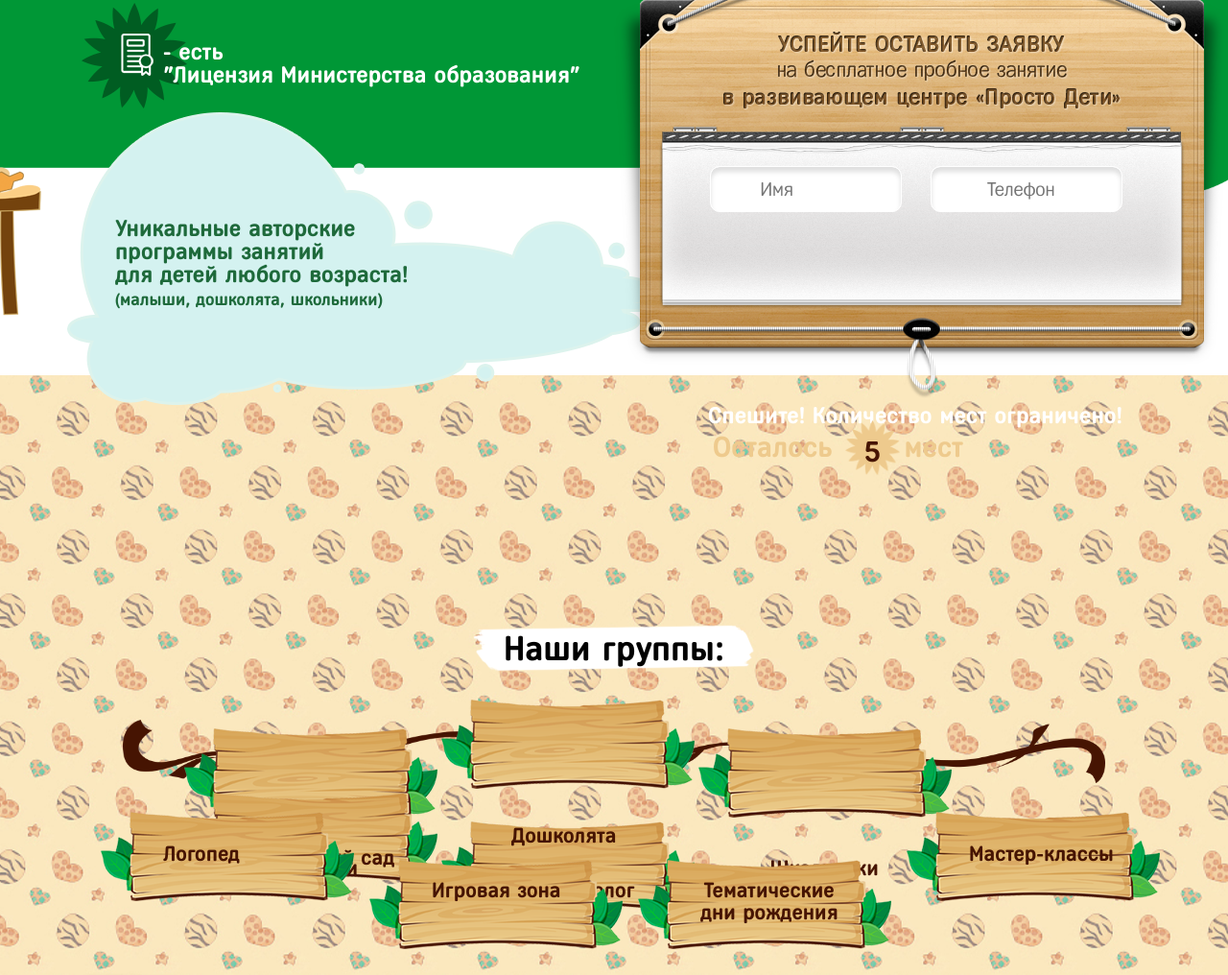
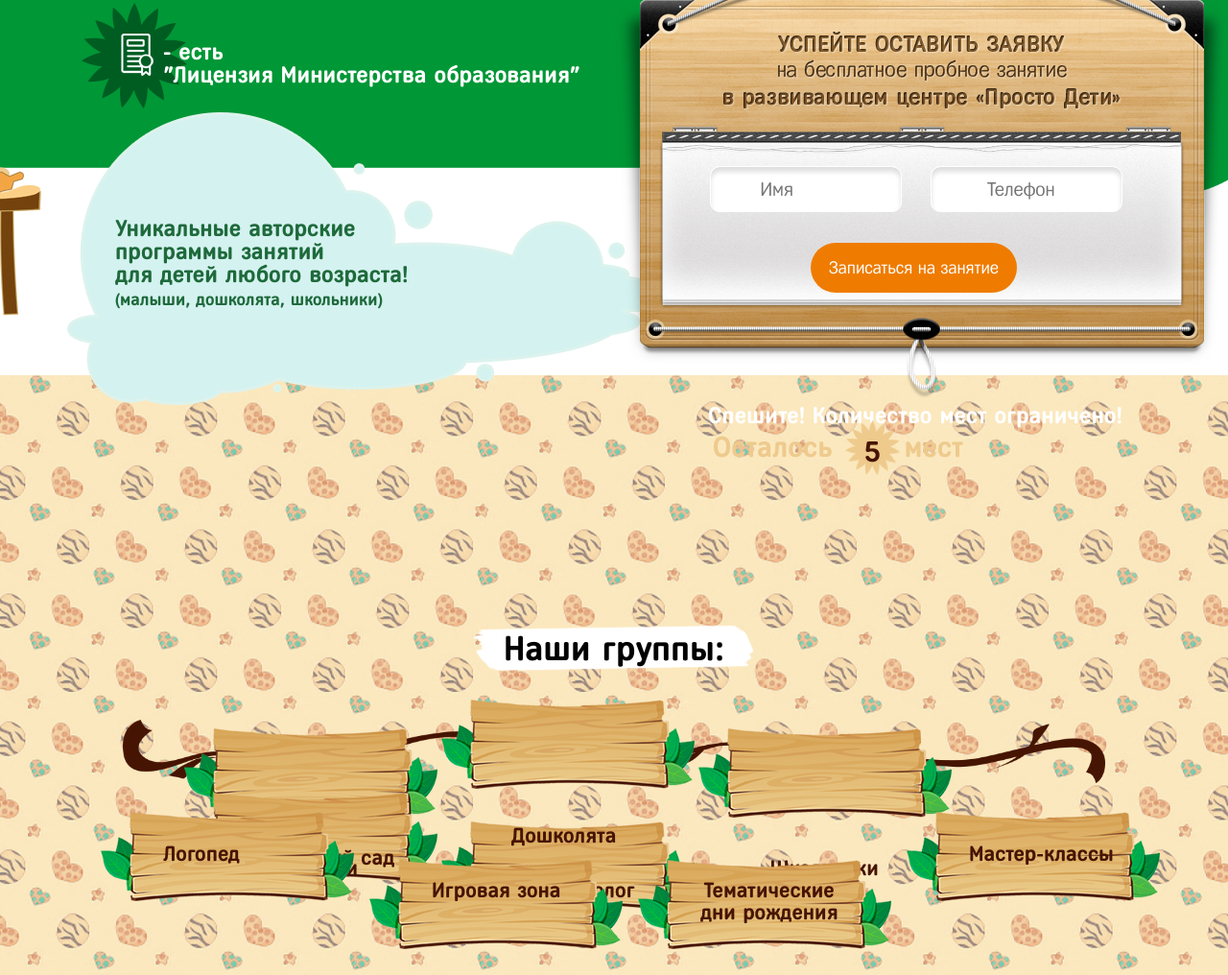
Before and after one commit to StanislawPivovarov/kinder-bootstrap, a website: page index.html in a window 1280 px wide. Shown: the part 4145-5161 px from the top of the page at 96% size. Drawn offline with nearby package versions, Linux system fonts and the light colour scheme; files whose address does not match are found by name; a web font is replaced by a local one.

Commit message:
done for 1080p

```diff
--- a/index.html
+++ b/index.html
@@ -31,7 +31,7 @@
                           <p class="adress">г. Москва, Ленинский пр-т, д. 114 <br>
                         <span class="number">+7 (919) 10-200-10</span></p>
                   </div>
-                  <button class="request-call">Заказать звонок</button>
+                  <button href="#" class="request-call">Заказать звонок</button>
 
         </div>
     </div>
@@ -77,7 +77,7 @@
         </div>
         <div class="row row-button">
             <div class="col-12">
-                <button class="form-button">Записаться на занятие</button>
+                <button href="#" class="form-button">Записаться на занятие</button>
             </div>
         </div>
         <img src="img/1/bg/Слой 136.png" alt="baby" class="baby">
@@ -330,6 +330,7 @@
                         </div>
                     </div>
                     <div class="row desc-form">
+                        <button href="#" class="form-button-img">Записаться на занятие</button>
                         <p class="hurry">
                             Спешите! Количество мест ограничено!
                         </p>
@@ -507,7 +508,7 @@
                             </div>
                             <div class="row row-button">
                                 <div class="col-12">
-                                    <button class="form-button-second">Записаться на занятие</button>
+                                    <button href="#" class="form-button-second">Записаться на занятие</button>
                                 </div>
                             </div>
                         </div>
@@ -904,7 +905,7 @@
                             <input type="text" placeholder="Имя" class="name-12"> <br>
                             <input type="text" placeholder="Телефон*" class="mobile-12"> <br>
 
-                            <button class="call-12">Записаться на занятие</button>
+                            <button href="#" class="call-12">Записаться на занятие</button>
                         </div>
                     </div>
                     <div class="col-3">
@@ -942,7 +943,7 @@
                                     Звоните, с радостью на них ответим! <br>
                                     <span class="number-footer">+7 (919) 10-200-10</span>
                                 </p>
-                                <button class="footer-btn">Заказать звонок</button>
+                                <button href="#" class="footer-btn">Заказать звонок</button>
                             </div>
                         </div>
                     </div>
--- a/style.css
+++ b/style.css
@@ -693,6 +693,20 @@
     width: 200px;
     height: 48px;
     left: 45px;
+}
+.form-button-img{
+    position: absolute;
+    top: 250px;
+    margin-left: 107px;
+    background-color: rgb(239, 124, 0);
+    border: none;
+    font-family: Fregat, serif;
+    font-size: 18px;
+    color: #ffffff;
+    border-radius: 50px;
+    width: 215px;
+    height: 52px;
+    z-index: 100;
 }
 .desc-form{
     padding-top: 418px;
```
